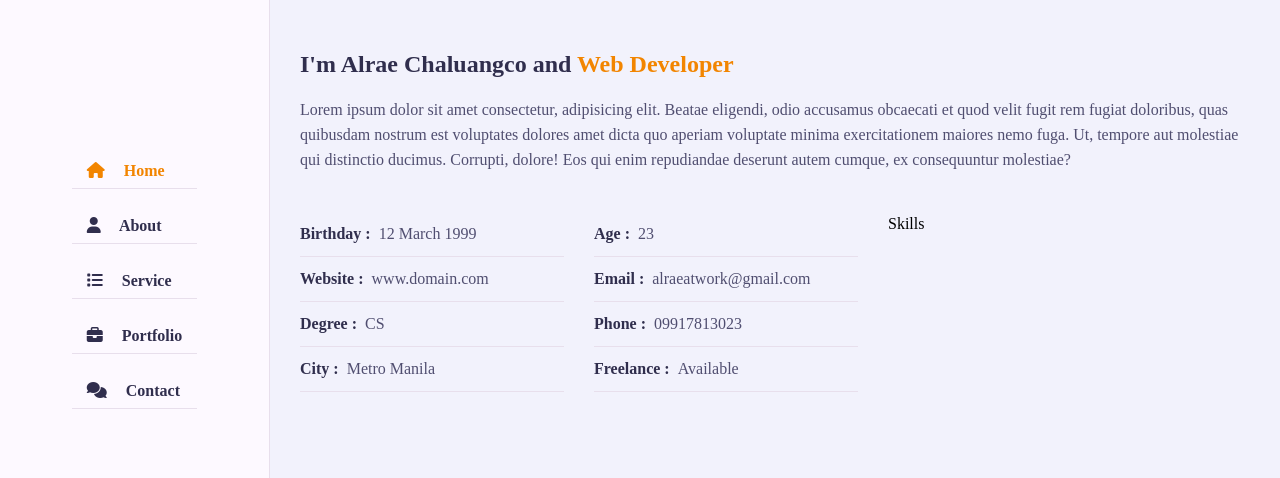
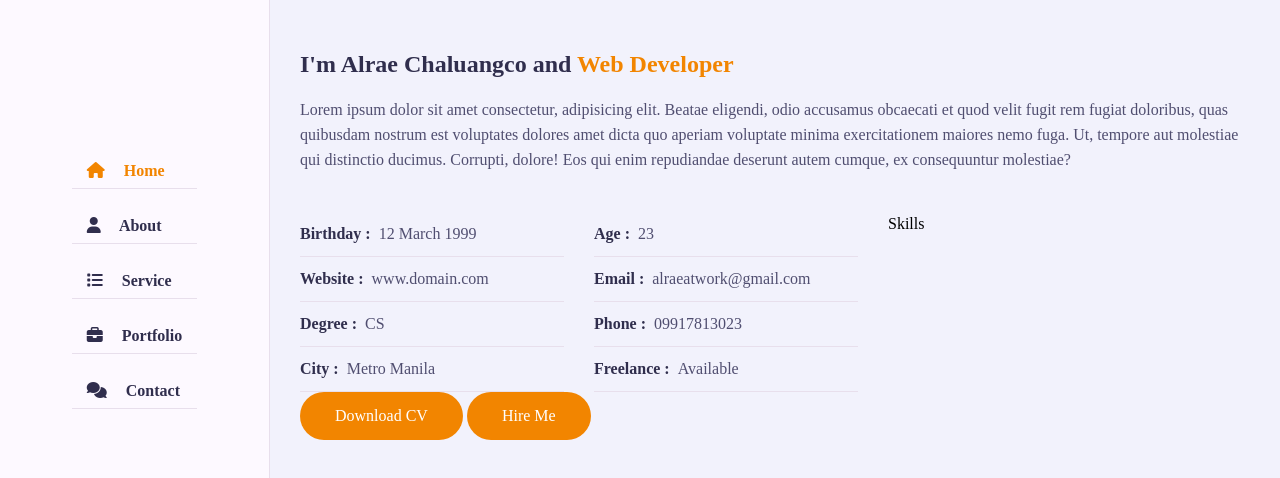
Before and after one commit to AKCcoding/Website_Portfolio, a plain HTML site: page index.html in a window 1280 px wide. Shown: the part 134-612 px from the top of the page. Drawn offline with Linux system fonts and the light colour scheme; a web font is replaced by a local one.

Commit message:
Buttons Added

```diff
--- a/index.html
+++ b/index.html
@@ -94,6 +94,12 @@
                         <p>Freelance : <span>Available</span></p>
                       </div>
                     </div>
+                    <div class="row">
+                      <div class="buttons padd-15">
+                        <a href="#" class="btn">Download CV</a>
+                        <a href="#contact" class="btn hire-me">Hire Me</a>
+                      </div>
+                    </div>
                   </div>
                   <div class="skills padd-15">Skills</div>
                 </div>
```
